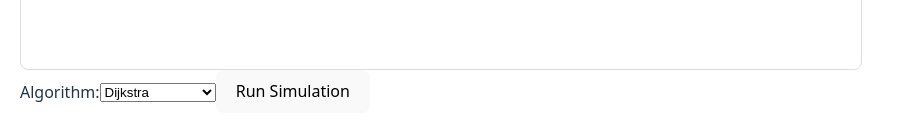
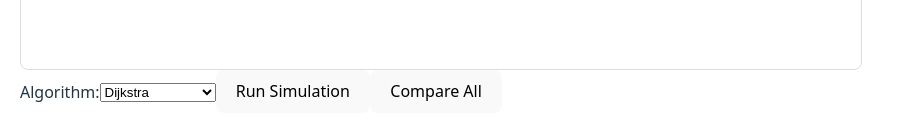
Before and after one commit to hamdamme/network_routing_simulator, a React (Vite) app in the folder frontend/network-routing-frontend/: page / in a window 1280 px wide. Shown: the part 666-797 px from the top of the page, without its empty margins (0-911 px from the left). Built offline with nearby package versions, Linux system fonts and the light colour scheme.

Commit message:
adding compare buttons

```diff
--- a/frontend/network-routing-frontend/src/App.jsx
+++ b/frontend/network-routing-frontend/src/App.jsx
@@ -19,6 +19,10 @@ function App() {
 
     const data = await response.json();
     setResult(data);
+  };
+  const compareAlgorithms = () => {
+    // TODO: implement API calls here
+    console.log("Comparing all algorithms...");
   };
 
 
@@ -43,6 +47,8 @@ function App() {
       </select>
 
       <button onClick={runSimulation}>Run Simulation</button>
+      <button onClick={compareAlgorithms}>Compare All</button>
+
 
       {result && (
         <pre>{JSON.stringify(result, null, 2)}</pre>
```
